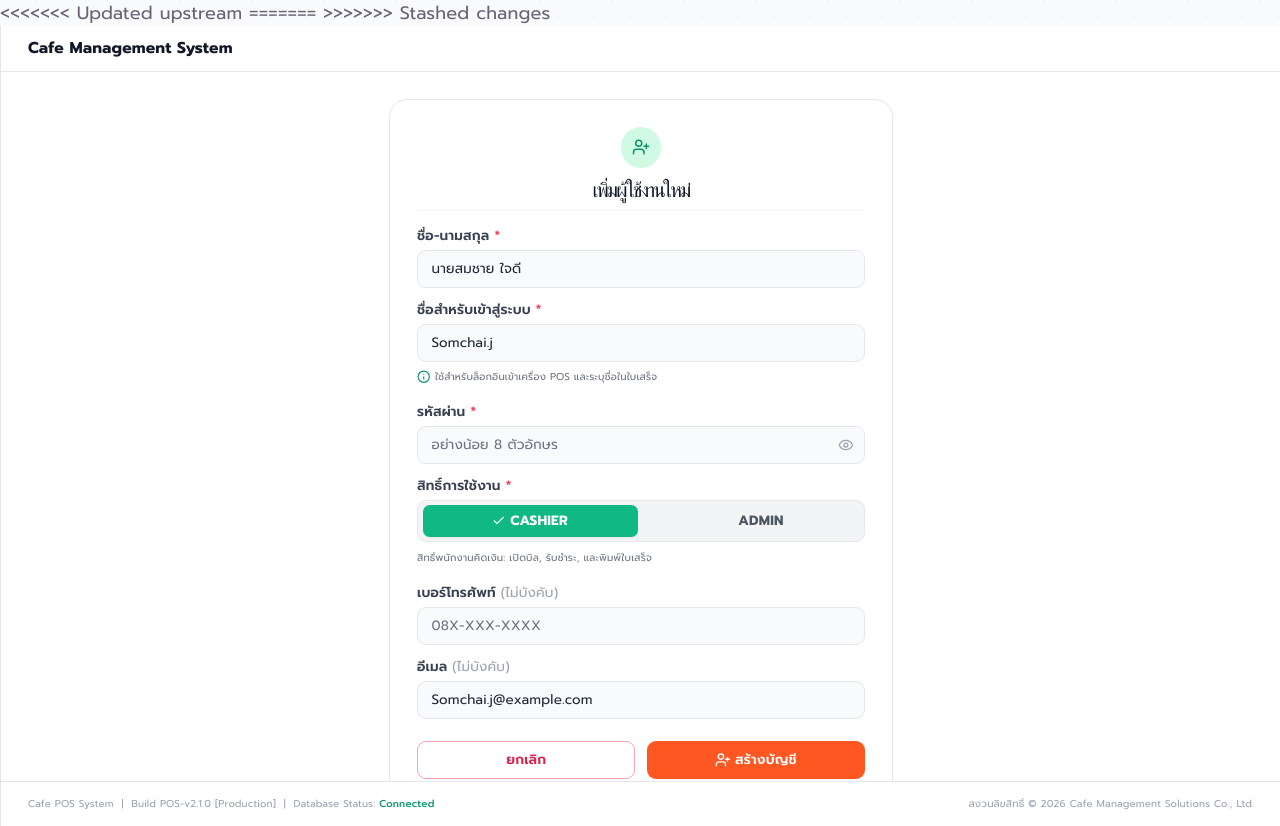
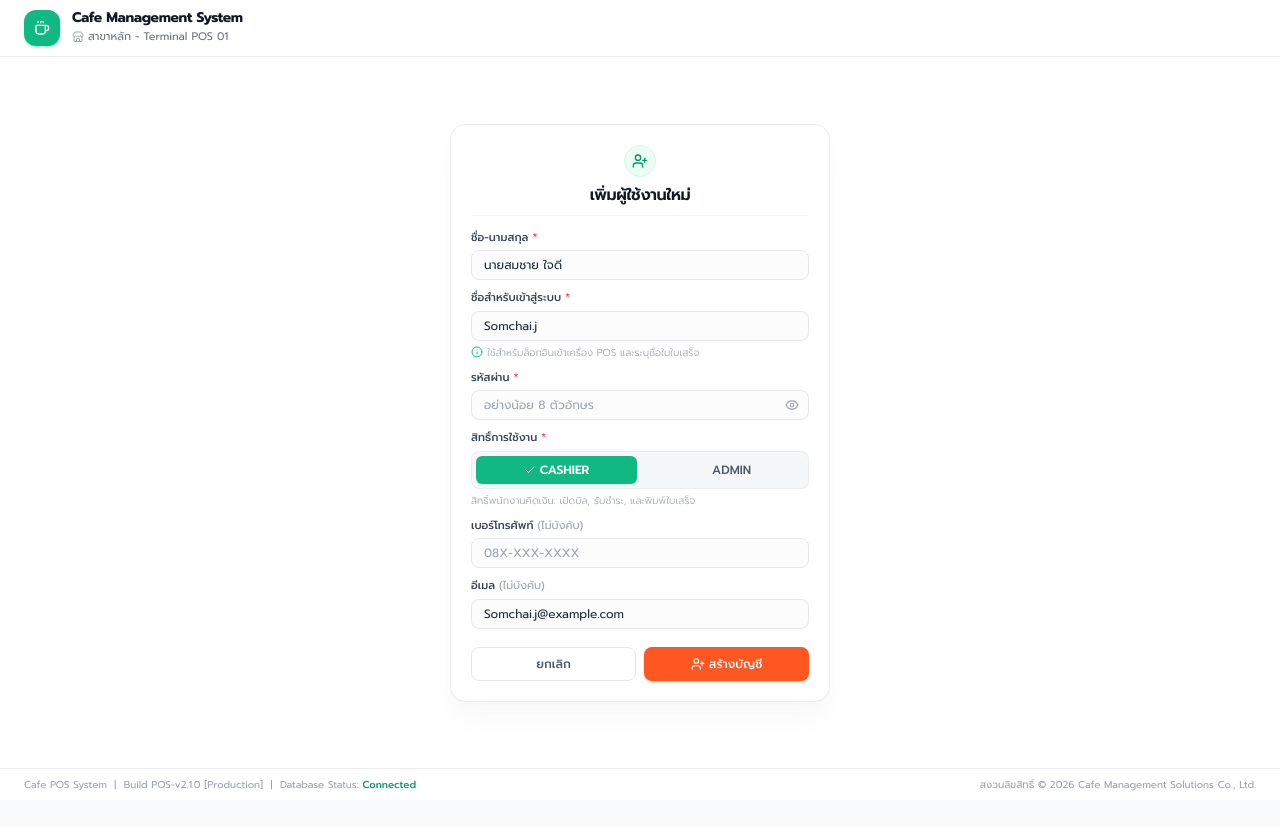
Before and after one commit to Mraustin0/CafePosSystem, a React (Vite) app in the folder code/frontend/: page / in a window 1280 px wide. After the commit the page ends 800 px from the top, so only its background shows below. Built offline with nearby package versions, Linux system fonts and the light colour scheme.

Commit message:
fix: update full width layout and remove root container limit

```diff
--- a/code/frontend/index.html
+++ b/code/frontend/index.html
@@ -4,9 +4,6 @@
     <meta charset="UTF-8" />
     <link rel="icon" type="image/svg+xml" href="/favicon.svg" />
     <meta name="viewport" content="width=device-width, initial-scale=1.0" />
-<<<<<<< Updated upstream
-    <title>Cafe POS</title>
-=======
     <title>Cafe Management System - เข้าสู่ระบบ POS</title>
 
     <!-- Google Fonts: Prompt & Inter -->
@@ -55,7 +52,6 @@
         background-position: 0 0, 18px 18px;
       }
     </style>
->>>>>>> Stashed changes
   </head>
   <body class="h-full pos-pattern-bg">
     <div id="root" class="h-full"></div>
--- a/code/frontend/src/App.jsx
+++ b/code/frontend/src/App.jsx
@@ -1,5 +1,5 @@
 import React, { useState } from 'react';
-import { UserPlus, Eye, EyeOff, Info, Check } from 'lucide-react';
+import { UserPlus, Eye, EyeOff, Info, Check, Coffee, Store } from 'lucide-react';
 
 export default function App() {
   const [formData, setFormData] = useState({
@@ -24,32 +24,46 @@ export default function App() {
   };
 
   return (
-    <div className="h-screen w-screen bg-white flex flex-col font-sans text-gray-800">
-      {/* Top Navbar */}
-      <header className="bg-white border-b border-gray-200 px-6 py-2.5 flex items-center justify-between text-xs text-gray-600 shrink-0">
+    <div className="min-h-screen w-full bg-white flex flex-col font-['Prompt',sans-serif] text-gray-800 antialiased overflow-x-hidden">
+      {/* Top Navbar - พื้นขาวชิดซ้ายเต็มความกว้าง */}
+      <header className="w-full bg-white border-b border-gray-200/80 px-6 py-2.5 flex items-center justify-between shrink-0 shadow-sm">
         <div className="flex items-center space-x-3">
-          <span className="font-bold text-gray-900 text-sm">Cafe Management System</span>
+          {/* Coffee Logo Icon Box */}
+          <div className="w-9 h-9 rounded-xl bg-emerald-500 flex items-center justify-center text-white shadow-sm shadow-emerald-200 shrink-0">
+            <Coffee className="w-4 h-4" />
+          </div>
+          {/* Title & Branch Info */}
+          <div>
+            <h1 className="font-bold text-gray-900 text-sm tracking-tight leading-none mb-1">
+              Cafe Management System
+            </h1>
+            <div className="flex items-center space-x-1 text-[11px] text-gray-500 font-normal">
+              <Store className="w-3 h-3 text-gray-400 shrink-0" />
+              <span>สาขาหลัก - Terminal POS 01</span>
+            </div>
+          </div>
         </div>
       </header>
 
-      {/* Main Content Area (จัดกลาง + รองรับ Scroll บนหน้าจอเล็ก) */}
-      <main className="flex-1 overflow-y-auto px-4">
+      {/* Main Content Area */}
+      <main className="flex-1 w-full bg-white overflow-y-auto px-4">
         <div className="min-h-full flex items-center justify-center py-6">
-          <div className="w-full max-w-md bg-white rounded-2xl border border-gray-200 p-5 md:p-6 space-y-3.5 text-left shadow-sm">
+          {/* กล่องแบบฟอร์มขนาดกระชับพอดี */}
+          <div className="w-full max-w-[380px] bg-white rounded-2xl border border-gray-200/80 p-5 space-y-3.5 text-left shadow-xl shadow-gray-100/50">
 
-            {/* Header Section (อยู่ตรงกลางอันเดียว) */}
-            <div className="text-center space-y-1 pb-1 border-b border-gray-100">
-              <div className="inline-flex items-center justify-center w-9 h-9 rounded-full bg-emerald-100 text-emerald-600 mb-0.5">
+            {/* Header Section */}
+            <div className="text-center space-y-1 pb-2 border-b border-gray-100">
+              <div className="inline-flex items-center justify-center w-8 h-8 rounded-full bg-emerald-50 text-emerald-600 mb-0.5 border border-emerald-100">
                 <UserPlus className="w-4 h-4" />
               </div>
-              <h1 className="text-lg font-bold text-gray-900">เพิ่มผู้ใช้งานใหม่</h1>
+              <h2 className="text-base font-semibold text-gray-900 tracking-tight">เพิ่มผู้ใช้งานใหม่</h2>
             </div>
 
-            {/* Form Content (ชิดซ้ายทั้งหมด) */}
-            <form onSubmit={handleSubmit} className="space-y-3 text-left">
+            {/* Form Content */}
+            <form onSubmit={handleSubmit} className="space-y-2.5 text-left">
               {/* ชื่อ-นามสกุล */}
               <div>
-                <label className="block text-xs font-semibold text-gray-700 mb-1">
+                <label className="block text-[11px] font-medium text-gray-700 mb-1">
                   ชื่อ-นามสกุล <span className="text-rose-500">*</span>
                 </label>
                 <input
@@ -58,14 +72,14 @@ export default function App() {
                   value={formData.fullName}
                   onChange={handleChange}
                   placeholder="นายสมชาย ใจดี"
-                  className="w-full px-3 py-2 text-xs bg-gray-50 border border-gray-200 rounded-lg focus:bg-white focus:outline-none focus:ring-2 focus:ring-emerald-500/20 focus:border-emerald-500 transition-all"
+                  className="w-full px-3 py-1.5 text-xs bg-gray-50/50 border border-gray-200 rounded-lg focus:bg-white focus:outline-none focus:ring-2 focus:ring-emerald-500/20 focus:border-emerald-500 transition-all placeholder:text-gray-400"
                   required
                 />
               </div>
 
               {/* ชื่อสำหรับเข้าสู่ระบบ */}
               <div>
-                <label className="block text-xs font-semibold text-gray-700 mb-1">
+                <label className="block text-[11px] font-medium text-gray-700 mb-1">
                   ชื่อสำหรับเข้าสู่ระบบ <span className="text-rose-500">*</span>
                 </label>
                 <input
@@ -74,18 +88,18 @@ export default function App() {
                   value={formData.username}
                   onChange={handleChange}
                   placeholder="Somchai.j"
-                  className="w-full px-3 py-2 text-xs bg-gray-50 border border-gray-200 rounded-lg focus:bg-white focus:outline-none focus:ring-2 focus:ring-emerald-500/20 focus:border-emerald-500 transition-all"
+                  className="w-full px-3 py-1.5 text-xs bg-gray-50/50 border border-gray-200 rounded-lg focus:bg-white focus:outline-none focus:ring-2 focus:ring-emerald-500/20 focus:border-emerald-500 transition-all placeholder:text-gray-400"
                   required
                 />
-                <p className="mt-0.5 text-[10px] text-gray-500 flex items-center gap-1">
-                  <Info className="w-3 h-3 text-emerald-600 shrink-0" />
+                <p className="mt-1 text-[10px] text-gray-400 flex items-center gap-1 font-light">
+                  <Info className="w-3 h-3 text-emerald-500 shrink-0" />
                   ใช้สำหรับล็อกอินเข้าเครื่อง POS และระบุชื่อในใบเสร็จ
                 </p>
               </div>
 
               {/* รหัสผ่าน */}
               <div>
-                <label className="block text-xs font-semibold text-gray-700 mb-1">
+                <label className="block text-[11px] font-medium text-gray-700 mb-1">
                   รหัสผ่าน <span className="text-rose-500">*</span>
                 </label>
                 <div className="relative">
@@ -95,13 +109,13 @@ export default function App() {
                     value={formData.password}
                     onChange={handleChange}
                     placeholder="อย่างน้อย 8 ตัวอักษร"
-                    className="w-full px-3 py-2 text-xs bg-gray-50 border border-gray-200 rounded-lg focus:bg-white focus:outline-none focus:ring-2 focus:ring-emerald-500/20 focus:border-emerald-500 transition-all pr-8"
+                    className="w-full px-3 py-1.5 text-xs bg-gray-50/50 border border-gray-200 rounded-lg focus:bg-white focus:outline-none focus:ring-2 focus:ring-emerald-500/20 focus:border-emerald-500 transition-all pr-8 placeholder:text-gray-400"
                     required
                   />
                   <button
                     type="button"
                     onClick={() => setShowPassword(!showPassword)}
-                    className="absolute right-2.5 top-1/2 -translate-y-1/2 text-gray-400 hover:text-gray-600"
+                    className="absolute right-2.5 top-1/2 -translate-y-1/2 text-gray-400 hover:text-gray-600 transition-colors"
                   >
                     {showPassword ? <EyeOff className="w-3.5 h-3.5" /> : <Eye className="w-3.5 h-3.5" />}
                   </button>
@@ -110,16 +124,16 @@ export default function App() {
 
               {/* สิทธิ์การใช้งาน */}
               <div>
-                <label className="block text-xs font-semibold text-gray-700 mb-1">
+                <label className="block text-[11px] font-medium text-gray-700 mb-1">
                   สิทธิ์การใช้งาน <span className="text-rose-500">*</span>
                 </label>
-                <div className="grid grid-cols-2 gap-1.5 p-1 bg-gray-100 rounded-lg border border-gray-200">
+                <div className="grid grid-cols-2 gap-1.5 p-1 bg-gray-100/70 rounded-lg border border-gray-200/60">
                   <button
                     type="button"
                     onClick={() => setFormData((p) => ({ ...p, role: 'CASHIER' }))}
-                    className={`py-1.5 text-xs font-bold rounded-md flex items-center justify-center space-x-1 transition-all ${
+                    className={`py-1.5 text-xs font-medium rounded-md flex items-center justify-center space-x-1 transition-all ${
                       formData.role === 'CASHIER'
-                        ? 'bg-emerald-500 text-white shadow-sm'
+                        ? 'bg-emerald-500 text-white shadow-sm font-semibold'
                         : 'text-gray-600 hover:text-gray-900'
                     }`}
                   >
@@ -129,9 +143,9 @@ export default function App() {
                   <button
                     type="button"
                     onClick={() => setFormData((p) => ({ ...p, role: 'ADMIN' }))}
-                    className={`py-1.5 text-xs font-bold rounded-md flex items-center justify-center space-x-1 transition-all ${
+                    className={`py-1.5 text-xs font-medium rounded-md flex items-center justify-center space-x-1 transition-all ${
                       formData.role === 'ADMIN'
-                        ? 'bg-emerald-500 text-white shadow-sm'
+                        ? 'bg-emerald-500 text-white shadow-sm font-semibold'
                         : 'text-gray-600 hover:text-gray-900'
                     }`}
                   >
@@ -139,7 +153,7 @@ export default function App() {
                     <span>ADMIN</span>
                   </button>
                 </div>
-                <p className="mt-0.5 text-[10px] text-gray-500">
+                <p className="mt-1 text-[10px] text-gray-400 font-light">
                   {formData.role === 'CASHIER'
                     ? 'สิทธิ์พนักงานคิดเงิน: เปิดบิล, รับชำระ, และพิมพ์ใบเสร็จ'
                     : 'สิทธิ์ผู้ดูแลระบบ: เข้าถึงรายงาน, จัดการเมนู และตั้งค่าระบบทั้งหมด'}
@@ -148,7 +162,7 @@ export default function App() {
 
               {/* เบอร์โทรศัพท์ */}
               <div>
-                <label className="block text-xs font-semibold text-gray-700 mb-1">
+                <label className="block text-[11px] font-medium text-gray-700 mb-1">
                   เบอร์โทรศัพท์ <span className="font-normal text-gray-400">(ไม่บังคับ)</span>
                 </label>
                 <input
@@ -157,13 +171,13 @@ export default function App() {
                   value={formData.phone}
                   onChange={handleChange}
                   placeholder="08X-XXX-XXXX"
-                  className="w-full px-3 py-2 text-xs bg-gray-50 border border-gray-200 rounded-lg focus:bg-white focus:outline-none focus:ring-2 focus:ring-emerald-500/20 focus:border-emerald-500 transition-all"
+                  className="w-full px-3 py-1.5 text-xs bg-gray-50/50 border border-gray-200 rounded-lg focus:bg-white focus:outline-none focus:ring-2 focus:ring-emerald-500/20 focus:border-emerald-500 transition-all placeholder:text-gray-400"
                 />
               </div>
 
               {/* อีเมล */}
               <div>
-                <label className="block text-xs font-semibold text-gray-700 mb-1">
+                <label className="block text-[11px] font-medium text-gray-700 mb-1">
                   อีเมล <span className="font-normal text-gray-400">(ไม่บังคับ)</span>
                 </label>
                 <input
@@ -172,21 +186,21 @@ export default function App() {
                   value={formData.email}
                   onChange={handleChange}
                   placeholder="Somchai.j@example.com"
-                  className="w-full px-3 py-2 text-xs bg-gray-50 border border-gray-200 rounded-lg focus:bg-white focus:outline-none focus:ring-2 focus:ring-emerald-500/20 focus:border-emerald-500 transition-all"
+                  className="w-full px-3 py-1.5 text-xs bg-gray-50/50 border border-gray-200 rounded-lg focus:bg-white focus:outline-none focus:ring-2 focus:ring-emerald-500/20 focus:border-emerald-500 transition-all placeholder:text-gray-400"
                 />
               </div>
 
               {/* Buttons */}
-              <div className="grid grid-cols-2 gap-2.5 pt-2">
+              <div className="grid grid-cols-2 gap-2 pt-2">
                 <button
                   type="button"
-                  className="py-2 border border-rose-300 text-rose-600 hover:bg-rose-50 rounded-lg text-xs font-semibold transition-colors"
+                  className="py-2 border border-gray-200 text-gray-600 hover:bg-gray-50 rounded-lg text-xs font-medium transition-colors"
                 >
                   ยกเลิก
                 </button>
                 <button
                   type="submit"
-                  className="py-2 bg-[#ff5722] hover:bg-[#f4511e] text-white rounded-lg text-xs font-semibold transition-colors flex items-center justify-center space-x-1 shadow-sm"
+                  className="py-2 bg-[#ff5722] hover:bg-[#f4511e] text-white rounded-lg text-xs font-medium transition-colors flex items-center justify-center space-x-1 shadow-sm shadow-orange-200"
                 >
                   <UserPlus className="w-3.5 h-3.5" />
                   <span>สร้างบัญชี</span>
@@ -198,7 +212,7 @@ export default function App() {
       </main>
 
       {/* Footer */}
-      <footer className="bg-white border-t border-gray-200 px-6 py-2 flex items-center justify-between text-[10px] text-gray-400 shrink-0">
+      <footer className="w-full bg-white border-t border-gray-200/80 px-6 py-2 flex items-center justify-between text-[10px] text-gray-400 shrink-0">
         <div>
           Cafe POS System &nbsp;|&nbsp; Build POS-v2.1.0 [Production] &nbsp;|&nbsp; Database Status: <span className="text-emerald-600 font-medium">Connected</span>
         </div>
--- a/code/frontend/src/index.css
+++ b/code/frontend/src/index.css
@@ -1,111 +1,28 @@
-:root {
-  --text: #6b6375;
-  --text-h: #08060d;
-  --bg: #fff;
-  --border: #e5e4e7;
-  --code-bg: #f4f3ec;
-  --accent: #aa3bff;
-  --accent-bg: rgba(170, 59, 255, 0.1);
-  --accent-border: rgba(170, 59, 255, 0.5);
-  --social-bg: rgba(244, 243, 236, 0.5);
-  --shadow:
-    rgba(0, 0, 0, 0.1) 0 10px 15px -3px, rgba(0, 0, 0, 0.05) 0 4px 6px -2px;
+@tailwind base;
+@tailwind components;
+@tailwind utilities;
 
-  --sans: system-ui, 'Segoe UI', Roboto, sans-serif;
-  --heading: system-ui, 'Segoe UI', Roboto, sans-serif;
-  --mono: ui-monospace, Consolas, monospace;
-
-  font: 18px/145% var(--sans);
-  letter-spacing: 0.18px;
-  color-scheme: light dark;
-  color: var(--text);
-  background: var(--bg);
-  font-synthesis: none;
-  text-rendering: optimizeLegibility;
-  -webkit-font-smoothing: antialiased;
-  -moz-osx-font-smoothing: grayscale;
-
-  @media (max-width: 1024px) {
-    font-size: 16px;
-  }
+* {
+  margin: 0;
+  padding: 0;
+  box-sizing: border-box;
 }
 
-@media (prefers-color-scheme: dark) {
-  :root {
-    --text: #9ca3af;
-    --text-h: #f3f4f6;
-    --bg: #16171d;
-    --border: #2e303a;
-    --code-bg: #1f2028;
-    --accent: #c084fc;
-    --accent-bg: rgba(192, 132, 252, 0.15);
-    --accent-border: rgba(192, 132, 252, 0.5);
-    --social-bg: rgba(47, 48, 58, 0.5);
-    --shadow:
-      rgba(0, 0, 0, 0.4) 0 10px 15px -3px, rgba(0, 0, 0, 0.25) 0 4px 6px -2px;
-  }
-
-  #social .button-icon {
-    filter: invert(1) brightness(2);
-  }
-}
-
+html,
 body {
+  width: 100%;
+  height: 100%;
   margin: 0;
+  padding: 0;
+  overflow-x: hidden;
+  background-color: #f9fafb;
 }
 
 #root {
-  width: 1126px;
-  max-width: 100%;
-  margin: 0 auto;
-  text-align: center;
-  border-inline: 1px solid var(--border);
-  min-height: 100svh;
+  width: 100%;
+  min-height: 100vh;
+  margin: 0;
+  padding: 0;
   display: flex;
   flex-direction: column;
-  box-sizing: border-box;
 }
-
-h1,
-h2 {
-  font-family: var(--heading);
-  font-weight: 500;
-  color: var(--text-h);
-}
-
-h1 {
-  font-size: 56px;
-  letter-spacing: -1.68px;
-  margin: 32px 0;
-  @media (max-width: 1024px) {
-    font-size: 36px;
-    margin: 20px 0;
-  }
-}
-h2 {
-  font-size: 24px;
-  line-height: 118%;
-  letter-spacing: -0.24px;
-  margin: 0 0 8px;
-  @media (max-width: 1024px) {
-    font-size: 20px;
-  }
-}
-p {
-  margin: 0;
-}
-
-code,
-.counter {
-  font-family: var(--mono);
-  display: inline-flex;
-  border-radius: 4px;
-  color: var(--text-h);
-}
-
-code {
-  font-size: 15px;
-  line-height: 135%;
-  padding: 4px 8px;
-  background: var(--code-bg);
-}
```
